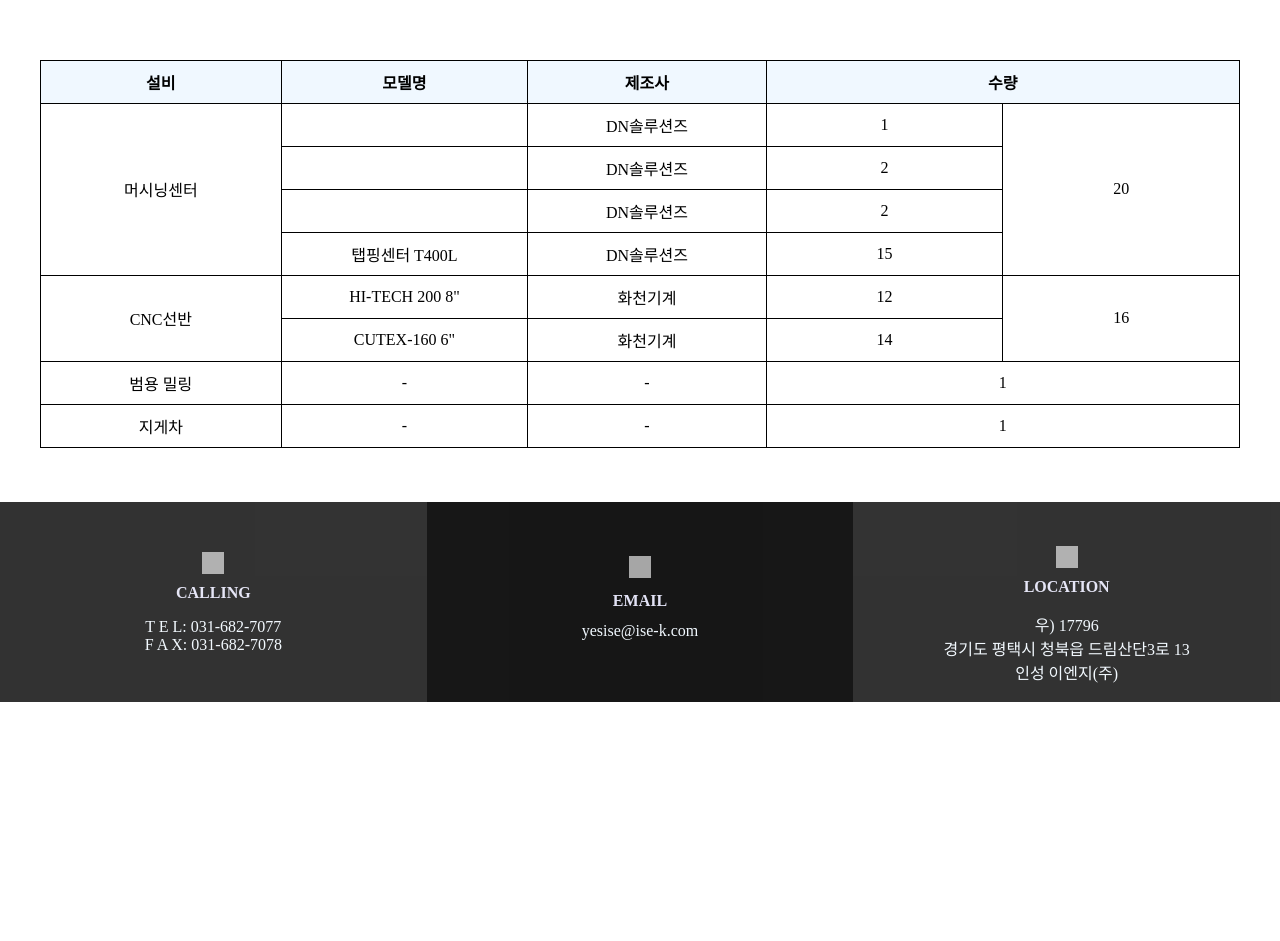
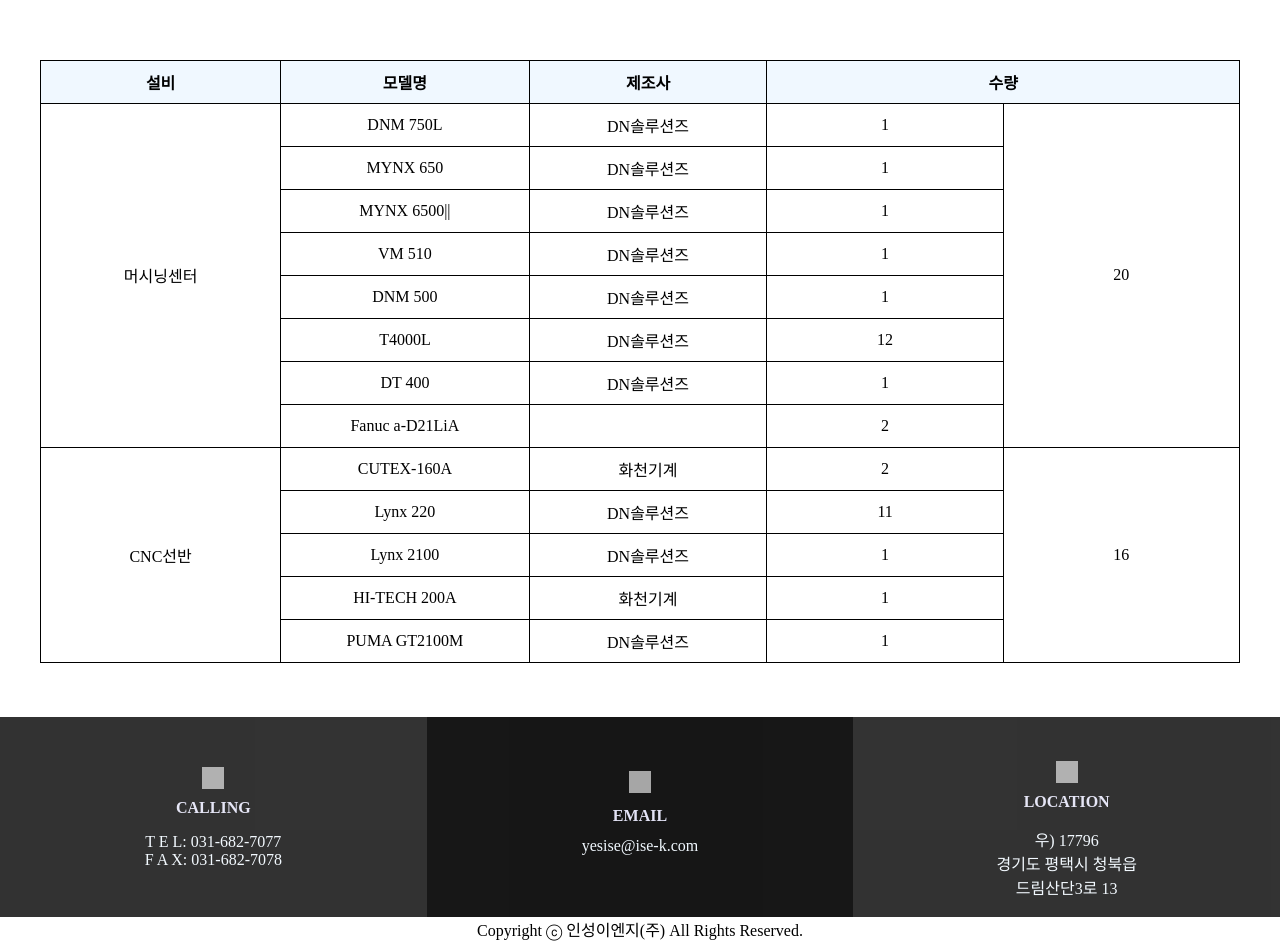
Before and after one commit to hil679/ISENGwebsite_frontend, a PHP site: page /detailPage/machine/machine.html in a window 1280 px wide. Shown: the part 187-1128 px from the top of the page. Before the commit the page ends 889 px from the top, so only its background shows below. Run offline with PHP 8.4, Linux system fonts and the light colour scheme; grey boxes are pictures that could not be loaded.

Commit message:
change: table

```diff
--- a/detailPage/machine/machine.html
+++ b/detailPage/machine/machine.html
@@ -55,57 +55,80 @@
                             <th colspan="2">수량</th>
                         </tr>
                         <tr>
-                            <td rowspan="5">머시닝센터</td>
+                            <td rowspan="9">머시닝센터</td>
                             <tr>
-                                <td></td>
+                                <td>DNM 750L</td>
                                 <td>DN솔루션즈</td>
                                 <td>1</td>
-                                <td rowspan="4">20</td>
+                                <td rowspan="8">20</td>
                             </tr>
                             <tr>
-                                <td></td>
+                                <td>MYNX 650</td>
                                 <td>DN솔루션즈</td>
-                                <td>2</td>
+                                <td>1</td>
                             </tr>
                             <tr>
-                                <td></td>
+                                <td>MYNX 6500||</td>
                                 <td>DN솔루션즈</td>
-                                <td>2</td>
+                                <td>1</td>
                             </tr>
                             <tr>
-                                <td>탭핑센터 T400L</td>
+                                <td>VM 510</td>
                                 <td>DN솔루션즈</td>
-                                <td>15</td>
+                                <td>1</td>
 
+                            </tr>
+                            <tr>
+                                <td>DNM 500</td>
+                                <td>DN솔루션즈</td>
+                                <td>1</td>
+                            </tr>
+                            <tr>
+                                <td>T4000L</td>
+                                <td>DN솔루션즈</td>
+                                <td>12</td>
+                            </tr>
+                            <tr>
+                                <td>DT 400</td>
+                                <td>DN솔루션즈</td>
+                                <td>1</td>
+                            </tr>
+                            <tr>
+                                <td>Fanuc a-D21LiA</td>
+                                <td></td>
+                                <td>2</td>
                             </tr>
 
                         </tr>
                         <tr>
-                            <td rowspan="3">CNC선반</td>
+                            <td rowspan="6">CNC선반</td>
                             <tr>
-                                <td>HI-TECH 200 8"</td>
+                                <td>CUTEX-160A</td>
                                 <td>화천기계</td>
-                                <td>12</td>
-                                <td rowspan="2">16</td>
+                                <td>2</td>
+                                <td rowspan="5">16</td>
                             </tr>
                             <tr>
-                                <td>CUTEX-160 6"</td>
+                                <td>Lynx 220</td>
+                                <td>DN솔루션즈</td>
+                                <td>11</td>
+                            </tr>
+                            <tr>
+                                <td>Lynx 2100</td>
+                                <td>DN솔루션즈</td>
+                                <td>1</td>
+                            </tr>
+                            <tr>
+                                <td>HI-TECH 200A</td>
                                 <td>화천기계</td>
-                                <td>14</td>
+                                <td>1</td>
+                            </tr>
+                            <tr>
+                                <td>PUMA GT2100M</td>
+                                <td>DN솔루션즈</td>
+                                <td>1</td>
                             </tr>
 
-                        </tr>
-                        <tr>
-                            <td>범용 밀링</td>
-                            <td>-</td>
-                            <td>-</td>
-                            <td colspan="2">1</td>
-                        </tr>
-                        <tr>
-                            <td>지게차</td>
-                            <td>-</td>
-                            <td>-</td>
-                            <td colspan="2">1</td>
                         </tr>
                     </table>
                 </div>
@@ -120,133 +143,7 @@
                         <span class="right_bottom"></span>
                         <span class="left_bottom"></span>
                     </p>
-                    <!-- <div id = "machining-center">
-                        <div class = "first-machining-center">
-                            <table>
-                                <th colspan="4">머시닝센터 7.5호기 - MYNX650</th>
-                                <tr>
-                                    <td colspan="3">ITEM</td>
-                                    <td>SPEC.</td>
-                                </tr>
-                                <tr>
-                                    <td rowspan="4">이송량</td>
-                                    <tr>
-                                        <td>X축 이송거리</td>
-                                        <td>mm</td>
-                                        <td>2,160</td>
-                                    </tr>
-                                    <tr>
-                                        <td>Y축 이송거리</td>
-                                        <td>mm</td>
-                                        <td>760</td>
-                                    </tr>
-                                    <tr>
-                                        <td>Z축 이동거리</td>
-                                        <td>mm</td>
-                                        <td>650</td>
-                                    </tr>
-                                </tr>
-                                <tr>
-                                    <td>주축</td>
-                                    <td>최고 회전속도</td>
-                                    <td>rpm</td>
-                                    <td>12,000</td>
-                                </tr>
-                                <tr>
-                                    <td>ATC</td>
-                                    <td>공구 보유 수량</td>
-                                    <td>개</td>
-                                    <td>30</td>
-                                </tr>
-                                <tr>
-                                    <td colspan="2">제조회사</td>
-                                    <td colspan="2">두산공작기계</td>
-                                </tr>
-                            </table>
-                            <table>
-                                <th colspan="4">머시닝센터 6.5호기</th>
-                                <tr>
-                                    <td colspan="3">ITEM</td>
-                                    <td>SPEC.</td>
-                                </tr>
-                                <tr>
-                                    <td rowspan="4">이송량</td>
-                                    <tr>
-                                        <td>X축 이송거리</td>
-                                        <td>mm</td>
-                                        <td>1,300</td>
-                                    </tr>
-                                    <tr>
-                                        <td>Y축 이송거리</td>
-                                        <td>mm</td>
-                                        <td>650</td>
-                                    </tr>
-                                    <tr>
-                                        <td>Z축 이동거리</td>
-                                        <td>mm</td>
-                                        <td>625</td>
-                                    </tr>
-                                </tr>
-                                <tr>
-                                    <td>주축</td>
-                                    <td>최고 회전속도</td>
-                                    <td>rpm</td>
-                                    <td>12,000</td>
-                                </tr>
-                                <tr>
-                                    <td>ATC</td>
-                                    <td>공구 보유 수량</td>
-                                    <td>개</td>
-                                    <td>24</td>
-                                </tr>
-                                <tr>
-                                    <td colspan="2">제조회사</td>
-                                    <td colspan="2">두산공작기계</td>
-                                </tr>
-                            </table>
-                            <table>
-                                <th colspan="4">머시닝센터 5호기</th>
-                                <tr>
-                                    <td colspan="3">ITEM</td>
-                                    <td>SPEC.</td>
-                                </tr>
-                                <tr>
-                                    <td rowspan="4">이송량</td>
-                                    <tr>
-                                        <td>X축 이송거리</td>
-                                        <td>mm</td>
-                                        <td>1,000</td>
-                                    </tr>
-                                    <tr>
-                                        <td>Y축 이송거리</td>
-                                        <td>mm</td>
-                                        <td>500</td>
-                                    </tr>
-                                    <tr>
-                                        <td>Z축 이동거리</td>
-                                        <td>mm</td>
-                                        <td>550</td>
-                                    </tr>
-                                </tr>
-                                <tr>
-                                    <td>주축</td>
-                                    <td>최고 회전속도</td>
-                                    <td>rpm</td>
-                                    <td>12,000</td>
-                                </tr>
-                                <tr>
-                                    <td>ATC</td>
-                                    <td>공구 보유 수량</td>
-                                    <td>개</td>
-                                    <td>24</td>
-                                </tr>
-                                <tr>
-                                    <td colspan="2">제조회사</td>
-                                    <td colspan="2">두산공작기계</td>
-                                </tr>
-                            </table>
-                        </div>
-                    </div> -->
+
                     <p class="second-machine-p" onclick="changeMachineSpec('1')">
                         <img class = "taping" src="item/machine/탭핑센터.png">
                         <span  class = "text">탭핑센터</span>
@@ -256,51 +153,7 @@
                         <span class="left_bottom"></span>
                     </p>
                     <div class = "division-line-small-window"></div>
-                    <!-- <div id = "machining-center">
-                        <div class = "second-machining-center">
-                            <table>
-                                <th colspan="4">탭핑센터</th>
-                                <tr>
-                                    <td colspan="3">ITEM</td>
-                                    <td>SPEC.</td>
-                                </tr>
-                                <tr>
-                                    <td rowspan="4">이송량</td>
-                                    <tr>
-                                        <td>X축 이송거리</td>
-                                        <td>mm</td>
-                                        <td>700</td>
-                                    </tr>
-                                    <tr>
-                                        <td>Y축 이송거리</td>
-                                        <td>mm</td>
-                                        <td>400</td>
-                                    </tr>
-                                    <tr>
-                                        <td>Z축 이동거리</td>
-                                        <td>mm</td>
-                                        <td>300</td>
-                                    </tr>
-                                </tr>
-                                <tr>
-                                    <td>주축</td>
-                                    <td>최고 회전속도</td>
-                                    <td>rpm</td>
-                                    <td>12,000</td>
-                                </tr>
-                                <tr>
-                                    <td>ATC</td>
-                                    <td>공구 보유 수량</td>
-                                    <td>개</td>
-                                    <td>21</td>
-                                </tr>
-                                <tr>
-                                    <td colspan="2">제조회사</td>
-                                    <td colspan="2">두산공작기계</td>
-                                </tr>
-                            </table>
-                        </div>
-                    </div> -->
+
                     <p class="third-machine-p" onclick="changeMachineSpec('2')">
                         <img class = "cnc8" src="item/machine/CNC8.png">
                         <span class = "text">CNC 선반 8”</span>
@@ -309,51 +162,7 @@
                         <span class="right_bottom"></span>
                         <span class="left_bottom"></span>
                     </p>
-                    <!-- <div id = "machining-center">
-                        <div class = "third-machining-center">
-                            <table>
-                                <th colspan="4">CNC 선반 8”</th>
-                                <tr>
-                                    <td colspan="3">ITEM</td>
-                                    <td>SPEC.</td>
-                                </tr>
-                                <tr>
-                                    <td rowspan="4">가공능력</td>
-                                    <tr>
-                                        <td>최대가공경</td>
-                                        <td>mm</td>
-                                        <td>350</td>
-                                    </tr>
-                                    <tr>
-                                        <td>표준가공경</td>
-                                        <td>mm</td>
-                                        <td>210</td>
-                                    </tr>
-                                    <tr>
-                                        <td>최대가공길이</td>
-                                        <td>mm</td>
-                                        <td>401.5</td>
-                                    </tr>
-                                </tr>
-                                <tr>
-                                    <td>주축</td>
-                                    <td>최고 회전속도</td>
-                                    <td>rpm</td>
-                                    <td>5,000</td>
-                                </tr>
-                                <tr>
-                                    <td>ATC</td>
-                                    <td>공구부착면의 수</td>
-                                    <td>개</td>
-                                    <td>12</td>
-                                </tr>
-                                <tr>
-                                    <td colspan="2">제조회사</td>
-                                    <td colspan="2">화천기계</td>
-                                </tr>
-                            </table>
-                        </div>
-                    </div> -->
+
                     <p class="forth-machine-p" onclick="changeMachineSpec('3')">
                         <img class = "cnc6" src="item/machine/CNC6.png">
                         <span class = "text">CNC 선반 6”</span>
@@ -362,55 +171,10 @@
                         <span class="right_bottom"></span>
                         <span class="left_bottom"></span>
                     </p>
-                    <!-- <div id = "machining-center">
-                        <div class = "forth-machining-center">
-                            <table>
-                                <th colspan="4">CNC 선반 6”</th>
-                                <tr>
-                                    <td colspan="3">ITEM</td>
-                                    <td>SPEC.</td>
-                                </tr>
-                                <tr>
-                                    <td rowspan="4">가공 능력</td>
-                                    <tr>
-                                        <td>최대가공경</td>
-                                        <td>mm</td>
-                                        <td>300</td>
-                                    </tr>
-                                    <tr>
-                                        <td>표준가공경</td>
-                                        <td>mm</td>
-                                        <td>186</td>
-                                    </tr>
-                                    <tr>
-                                        <td>최대가공길이</td>
-                                        <td>mm</td>
-                                        <td>300</td>
-                                    </tr>
-                                </tr>
-                                <tr>
-                                    <td>주축</td>
-                                    <td>최고 회전속도</td>
-                                    <td>rpm</td>
-                                    <td>6,000</td>
-                                </tr>
-                                <tr>
-                                    <td>ATC</td>
-                                    <td>공구부착면의 수</td>
-                                    <td>개</td>
-                                    <td>12</td>
-                                </tr>
-                                <tr>
-                                    <td colspan="2">제조회사</td>
-                                    <td colspan="2">화천기계</td>
-                                </tr>
-                            </table>
-                        </div>
-                    </div> -->
                     <div id = "machining-center">
                         <div class = "first-machining-center">
                             <table>
-                                <th colspan="4">머시닝센터 7.5호기 - MYNX650</th>
+                                <th colspan="4">머시닝센터 7.5호기</th>
                                 <tr>
                                     <td colspan="3">ITEM</td>
                                     <td>SPEC.</td>
@@ -674,7 +438,7 @@
                         <span class = "text">3차원 측정기</span>
                     </p>
                     <p>
-                        <img src="item/machine/형상측정기.jpg">
+                        <img src="item/machine/형상측정기.png">
                         <span class = "text">형상측정기</span>
                         <span class = "description description1">
                             외부형상 정밀측정
@@ -691,7 +455,7 @@
 
             </div>
         </div>
-        <footer id = "contact_bar">
+        <div id = "contact_bar">
             <ul style="list-style: none;">
                 <li>
                     <div class = "office_contect">
@@ -718,13 +482,17 @@
                         <b>LOCATION</b>
                         <p>
                             우) 17796<br>
-                        경기도 평택시 청북읍 드림산단3로 13<br>
-                        인성 이엔지(주)
+                            경기도 평택시 청북읍<br class = "location-hidden"> 드림산단3로 13<br>
+                            <!-- <br class = "location-hidden">
+                            인성 이엔지(주) -->
                         </p>
                     </div>
                 </li>
             </ul>
-        </footer>
+        </div>
+        <div class = "copyright">
+            <span>Copyright ⓒ 인성이엔지(주) All Rights Reserved.</span>
+        </div>
     </div>
 </body>
 </html>
--- a/public/css/machine.css
+++ b/public/css/machine.css
@@ -252,6 +252,9 @@ td{
   #machine .measuring-facility .text{
     font-size: 0.9em;
   }
+  #machine .processing-facility .text{
+    font-size: 0.9em;
+  }
 
   .measuring-facility .description{
     top: 89%;
@@ -302,8 +305,8 @@ td{
 @media screen and (max-width: 450px) {
   .navbar__menu2 li{
     padding-bottom: 3px;
-    margin-left: 30px;
-    margin-right: 30px;
+    margin-left: 20px;
+    margin-right: 20px;
   }
   td{
       height: 30px;
@@ -312,6 +315,7 @@ td{
   #machine .processing-facility .text{
     font-size: 0.9em;
     bottom: 4%;
+    padding-bottom: 15px;
   }
   #machine .processing-facility p{
     width: 160px;
```
Lines whose indentation alone changed are shown as unchanged.
